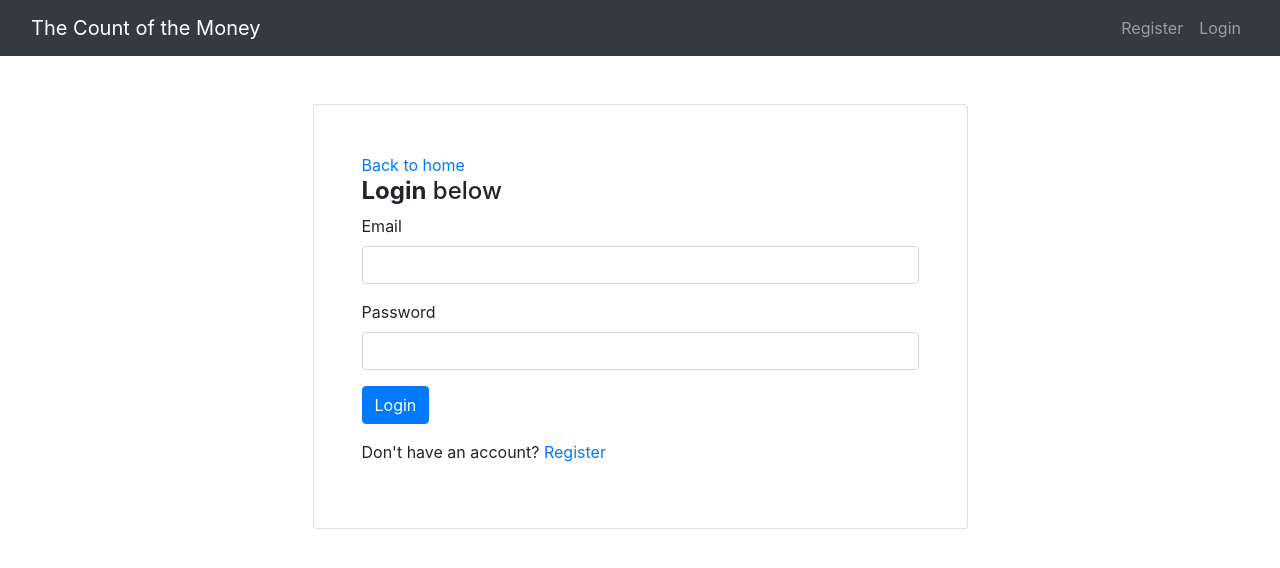
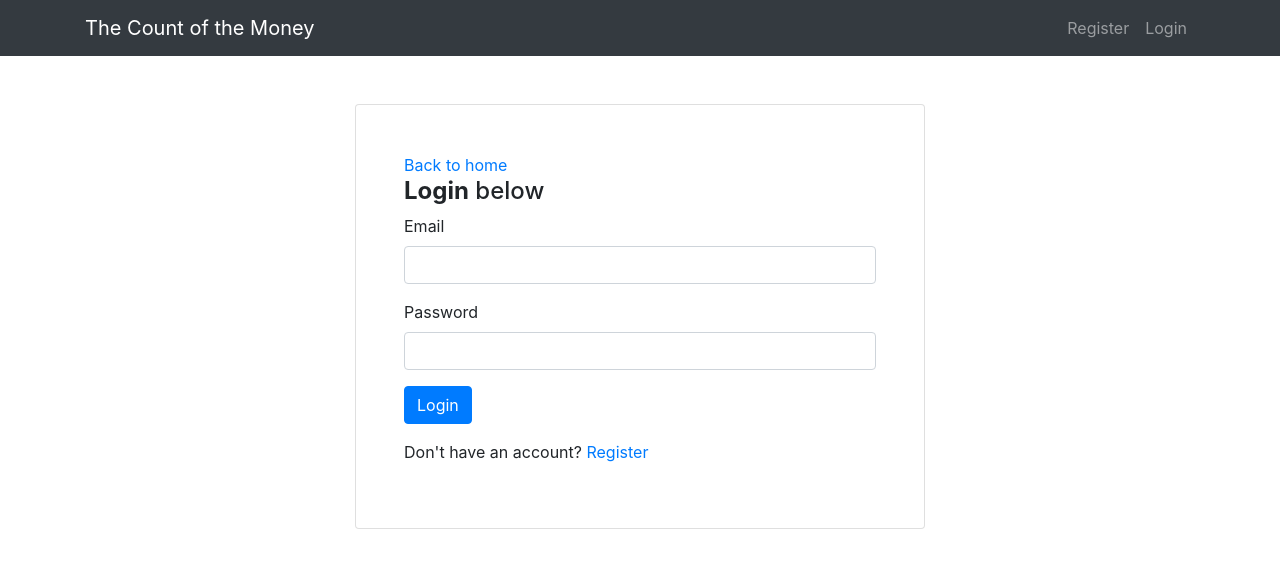
Before and after one commit to LuluLaGlue/T-WEB-700, a React (Create React App) app in the folder the_count_of_money/: page /login in a window 1280 px wide. Shown: the top 568 px of the page. Built offline with nearby package versions, Linux system fonts and the light colour scheme.

Commit message:
container

```diff
--- a/the_count_of_money/src/components/auth/login.component.js
+++ b/the_count_of_money/src/components/auth/login.component.js
@@ -58,11 +58,11 @@ class Login extends Component {
         const { errors } = this.state;
 
         return (
+            <div class="container">
                 <div className="row justify-content-md-center">
                     <div className="col-6 p-5 mt-5 card">
                         <Link to="/">Back to home</Link>
                         <h4><b>Login</b> below</h4>
-
                         <form noValidate onSubmit={this.onSubmit}>
                             <span className="red-text">
                                 {errors.email}
@@ -110,6 +110,7 @@ class Login extends Component {
                         <p>Don't have an account? <Link to="/register">Register</Link></p>
                     </div>
                 </div>
+            </div>
         );
     }
 }
--- a/the_count_of_money/src/components/auth/register.component.js
+++ b/the_count_of_money/src/components/auth/register.component.js
@@ -57,6 +57,7 @@ class Register extends Component {
         const { errors } = this.state;
 
         return (
+            <div class="container">
                 <div className="row justify-content-md-center">
                     <div className="col-6 p-5 mt-5 card">
                         <Link to="/">Back to home</Link>
@@ -117,6 +118,7 @@ class Register extends Component {
                         <p>Already have an account? <Link to="/login">Log in</Link></p>
                     </div>
                 </div>
+            </div>
         );
     }
 }
--- a/the_count_of_money/src/components/shared/navbar.component.js
+++ b/the_count_of_money/src/components/shared/navbar.component.js
@@ -5,7 +5,7 @@ class Navbar extends Component {
   render() {
     return (
       <nav className="navbar navbar-expand-lg navbar-dark bg-dark">
-        <div className="container-fluid">
+        <div className="container">
           <Link to="/" className="navbar-brand">
             The Count of the Money
           </Link>
```
Lines whose indentation alone changed are shown as unchanged.
